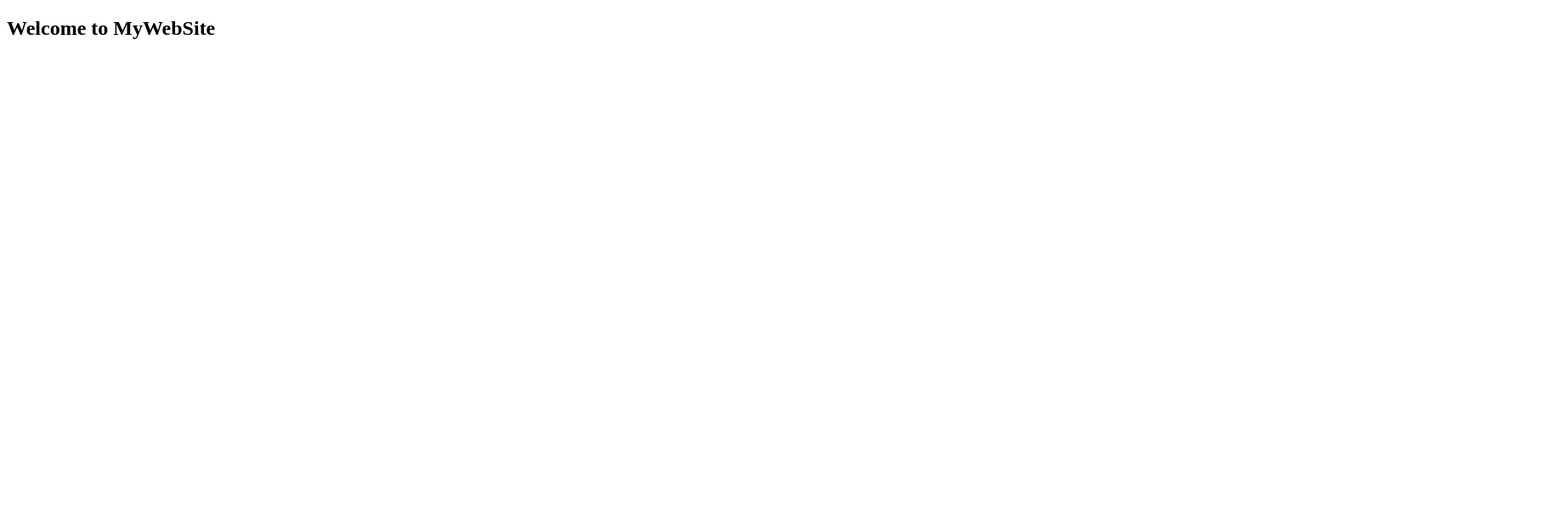
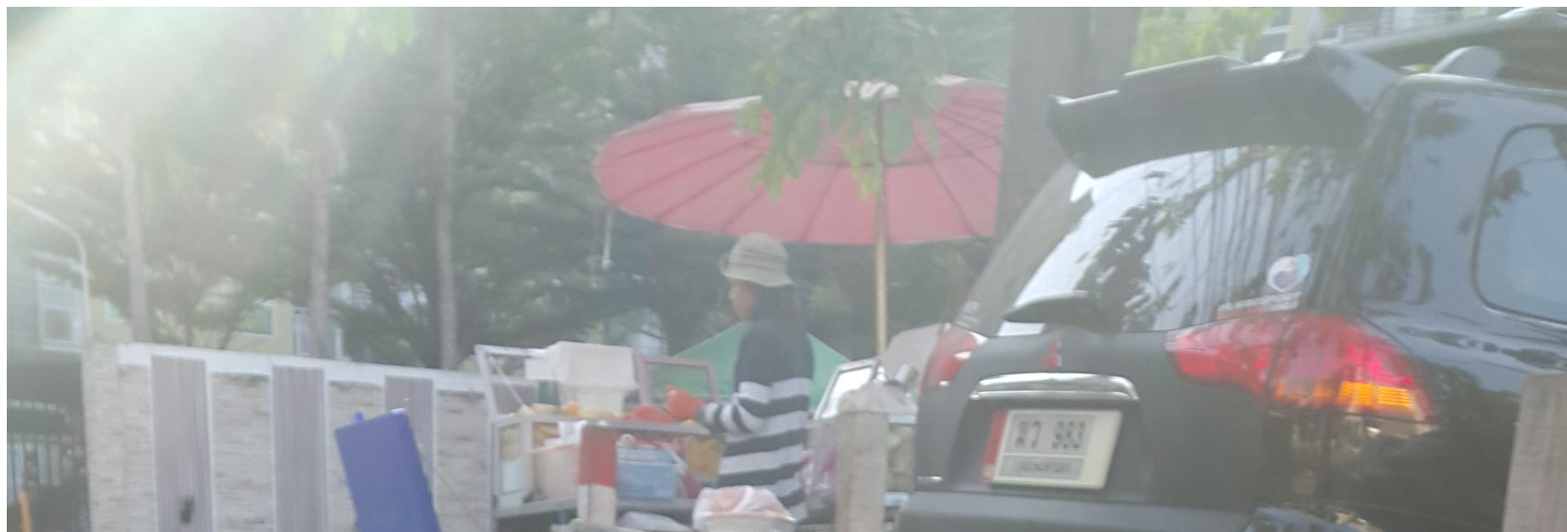
Before and after one commit to nosbaros/testGit, a plain HTML site: page index.html in a window 1280 px wide. Shown: the top 626 px of the page at 85% size, 1844 px wide, since content can reach past the window. Drawn offline with Linux system fonts and the light colour scheme.

Commit message:
Add the image to web site

```diff
--- a/index.html
+++ b/index.html
@@ -4,6 +4,6 @@
     <title>Test for Github Mini</title>
 </head>
 <body>
-
+    <img src="pic1.jpg"/>
     <h2>Welcome to MyWebSite</h2>
 </body>
```
